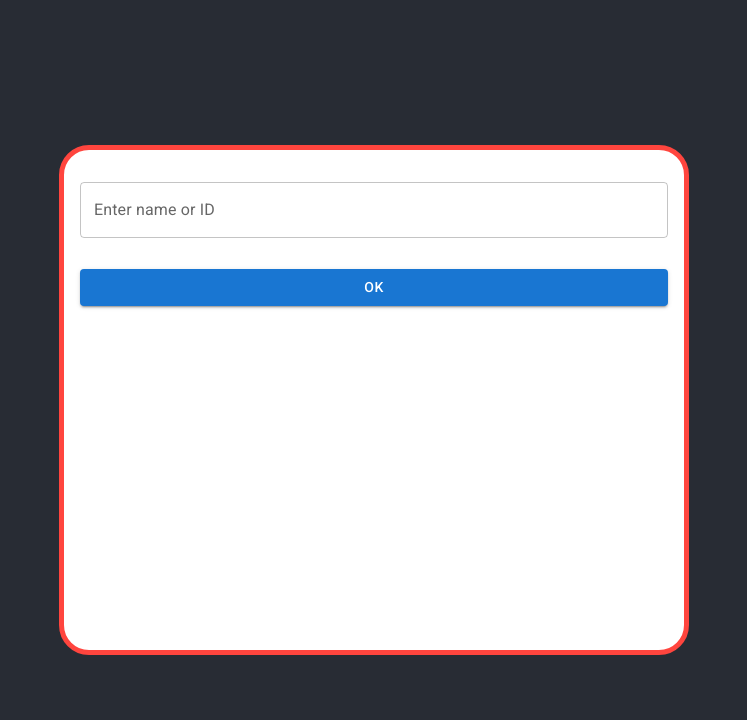
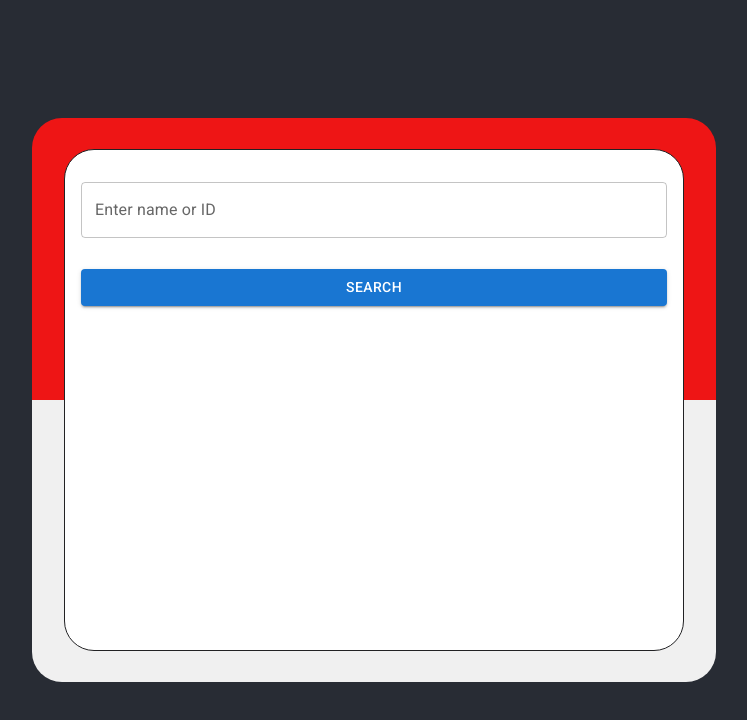
Before and after one commit to HumbertoL/pokemon-debugging, a React (Create React App) app: page / in a window 1280 px wide. Shown: the top 720 px of the page, without its empty margins (266-1013 px from the left). Built offline with nearby package versions, Linux system fonts and the light colour scheme.

Commit message:
feat: add error handling

```diff
--- a/src/App.css
+++ b/src/App.css
@@ -16,7 +16,19 @@
   width: 620px;
   height: 500px;
   border-radius: 30px;
-  border: 5px solid #FF453E;
+  border: 1px solid #222224;
+}
+
+.borderContainer {
+  border-radius: 30px;
+  background-image: linear-gradient(180deg, #ee1515 50%, #f0f0f0 50%),
+    linear-gradient(-180deg, #ee1515 50%, #f0f0f0 50%);
+  width: 620px;
+  height: 500px;
+  padding: 32px;
+  display: flex;
+  justify-content: center;
+  align-items: center;
 }
 
 .valueInputContainer {
@@ -29,7 +41,7 @@
 }
 
 .pokemonContainer {
-  font-family: "Roboto", "Helvetica", "Arial", sans-serif;;
+  font-family: 'Roboto', 'Helvetica', 'Arial', sans-serif;
   display: flex;
   justify-content: center;
   align-items: center;
@@ -40,7 +52,6 @@
   white-space: pre-line;
 }
 
-
 .App-logo {
   height: 40vmin;
   pointer-events: none;
@@ -48,7 +59,7 @@
 
 @media (prefers-reduced-motion: no-preference) {
   .App-logo {
-    animation: App-logo-spin infinite 20s linear;
+    animation: App-logo-spin infinite 3s linear;
   }
 }
 
--- a/src/App.js
+++ b/src/App.js
@@ -1,8 +1,8 @@
 import React from 'react';
 import './App.css';
-import ErrorState from './components/error-state';
-import PokemonInput from './components/pokemon-input';
-import PokemonSummary from './components/pokemon-summary';
+import ErrorState from './components/ErrorState';
+import PokemonInput from './components/PokemonInput';
+import PokemonDisplay from './components/PokemonDisplay';
 
 const getParam = () => {
   const urlSearchParams = new URLSearchParams(window.location.search);
@@ -28,15 +28,17 @@ class App extends React.Component {
 
     return (
       <div className="App">
+        <div className="borderContainer">
           <div className="app-body">
             {hasError ? (
               <ErrorState />
             ) : (
               <>
                 <PokemonInput searchKey={paramValue} />
-              <PokemonSummary searchKey={paramValue} />
+                <PokemonDisplay searchKey={paramValue} />
               </>
             )}
+          </div>
         </div>
       </div>
     );
--- /dev/null
+++ b/src/components/PokemonDisplay.js
@@ -0,0 +1,49 @@
+import { Typography } from '@mui/material';
+import { useEffect, useState } from 'react';
+import { getPokemonByIdOrName } from '../utils/pokeapi';
+import PokemonSummary from './PokemonSummary';
+
+import MissingNo from '../static/MissingNo.png';
+
+function PokemonDisplay({ searchKey }) {
+  const [pokemonData, setPokemonData] = useState(null);
+  const [isNotFound, setIsNotFound] = useState(false);
+
+  useEffect(() => {
+    if (searchKey && !pokemonData && !isNotFound) {
+      // TODO: use react-query
+      getPokemonByIdOrName(searchKey).then((data) => {
+        if (data) {
+          setPokemonData(data);
+          setIsNotFound(false);
+        } else {
+          setPokemonData(null);
+          setIsNotFound(true);
+        }
+      });
+    }
+  }, [pokemonData, searchKey, isNotFound]);
+
+  if (searchKey === 'missingno.') {
+    return <img src={MissingNo} className="App-logo"></img>;
+  }
+
+  if (!pokemonData && !isNotFound) {
+    // TODO: show loading UI
+    return <div></div>;
+  }
+
+  return (
+    <div className="pokemonContainer">
+      {isNotFound ? (
+        <Typography>
+          Pokemon not found, please try a different search
+        </Typography>
+      ) : (
+        <PokemonSummary pokemon={pokemonData} />
+      )}
+    </div>
+  );
+}
+
+export default PokemonDisplay;
--- a/src/components/pokemon-input.js
+++ b/src/components/PokemonInput.js
@@ -31,7 +31,7 @@ function PokemonInput({ searchKey }) {
       />
       <br />
       <Button className="valueButton" variant="contained" color="primary" onClick={handleClick}>
-        Ok
+        Search
       </Button>
     </div>
   );
--- /dev/null
+++ b/src/components/PokemonSummary.js
@@ -0,0 +1,43 @@
+import { Grid, Typography } from '@mui/material';
+import { startCase } from 'lodash';
+
+function PokemonSummary({ pokemon }) {
+  return (
+    <Grid container alignItems="center">
+      <Grid item xs={6}>
+        <Typography>Pokedex #:</Typography>
+      </Grid>
+      <Grid item xs={6}>
+        <Typography>{pokemon.id}</Typography>
+      </Grid>
+      <Grid item xs={6}>
+        <Typography>Name:</Typography>
+      </Grid>
+      <Grid item xs={6}>
+        {startCase(pokemon.name)}
+      </Grid>
+      <Grid item xs={6}>
+        <Typography>Types:</Typography>
+      </Grid>
+      <Grid item xs={6}>
+        {startCase(pokemon.types[0].type.name)} /{' '}
+        {startCase(pokemon.types[1].type.name)}
+      </Grid>
+      <Grid item xs={6}>
+        <Typography>Front:</Typography>
+      </Grid>
+      <Grid item xs={6}>
+        <img src={pokemon.sprites.front_default} />
+      </Grid>
+
+      <Grid item xs={6}>
+        <Typography>Back:</Typography>
+      </Grid>
+      <Grid item xs={6}>
+        <img src={pokemon.sprites.back_default} />
+      </Grid>
+    </Grid>
+  );
+}
+
+export default PokemonSummary;
--- a/src/components/pokemon-summary.js
+++ /dev/null
@@ -1,80 +0,0 @@
-import { Grid, Typography } from '@mui/material';
-import { startCase } from 'lodash';
-import { useEffect, useState } from 'react';
-import { getPokemonByIdOrName } from '../utils/pokeapi';
-
-function PokemonSummary({ searchKey }) {
-  const [pokemonData, setPokemonData] = useState(null);
-  const [isNotFound, setIsNotFound] = useState(false);
-
-  useEffect(() => {
-    if (searchKey && !pokemonData && !isNotFound) {
-      // TODO: use react-query
-      getPokemonByIdOrName(searchKey).then((data) => {
-        if (data) {
-          setPokemonData(data);
-          setIsNotFound(false);
-        } else {
-          setPokemonData(null);
-          setIsNotFound(true);
-        }
-      });
-    }
-  }, [pokemonData, searchKey, isNotFound]);
-
-  if (isNotFound) {
-    return (
-      <div className="pokemonContainer">
-        <Typography>
-          Pokemon not found, please try a different search
-        </Typography>
-      </div>
-    );
-  }
-
-  if (!pokemonData) {
-    // TODO: show loading UI
-    return <div></div>;
-  }
-
-  return (
-    <div className="pokemonContainer">
-      <Grid container alignItems="center">
-        <Grid item xs={6}>
-          <Typography>Pokedex #:</Typography>
-        </Grid>
-        <Grid item xs={6}>
-          <Typography>{pokemonData.id}</Typography>
-        </Grid>
-        <Grid item xs={6}>
-          <Typography>Name:</Typography>
-        </Grid>
-        <Grid item xs={6}>
-          {startCase(pokemonData.name)}
-        </Grid>
-        <Grid item xs={6}>
-          <Typography>Types:</Typography>
-        </Grid>
-        <Grid item xs={6}>
-          {startCase(pokemonData.types[0].type.name)} /{' '}
-          {startCase(pokemonData.types[1].type.name)}
-        </Grid>
-        <Grid item xs={6}>
-          <Typography>Front:</Typography>
-        </Grid>
-        <Grid item xs={6}>
-          <img src={pokemonData.sprites.front_default} />
-        </Grid>
-
-        <Grid item xs={6}>
-          <Typography>Back:</Typography>
-        </Grid>
-        <Grid item xs={6}>
-          <img src={pokemonData.sprites.back_default} />
-        </Grid>
-      </Grid>
-    </div>
-  );
-}
-
-export default PokemonSummary;
```
Also changed, not shown: src/components/ErrorState.js (renamed from src/components/error-state.js), src/static/MissingNo.png (added). Lines whose indentation alone changed are shown as unchanged.
